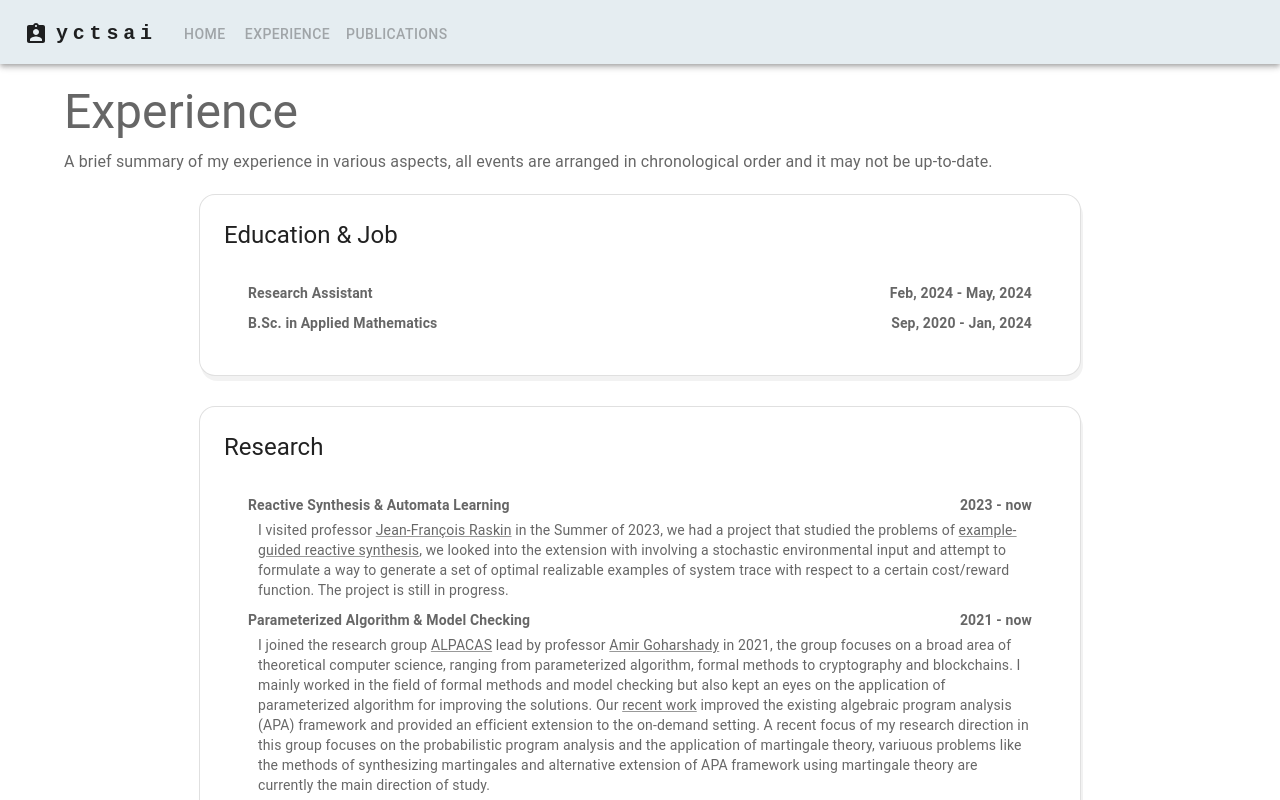
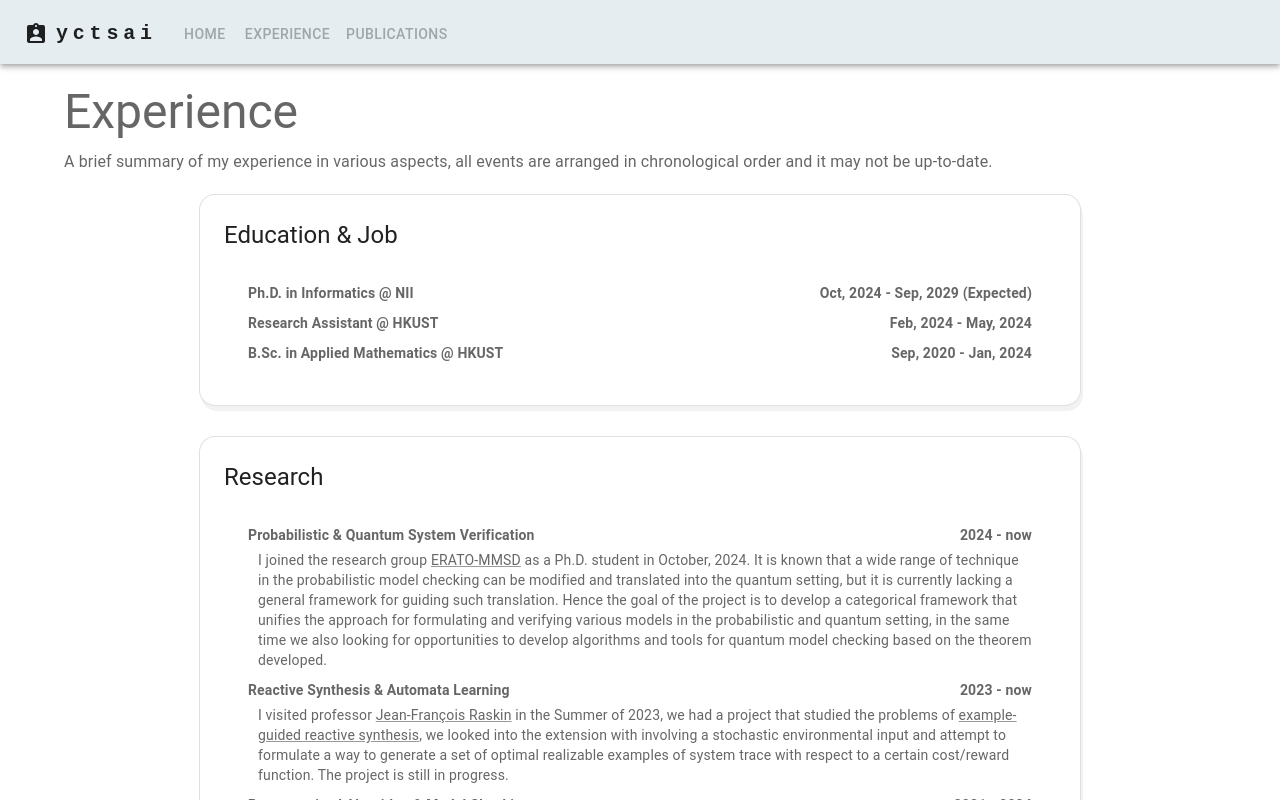
Before and after one commit to yctsai2727/PersonalPage, a React (Create React App) app: page /Experience in a window 1280 px wide. Shown: the top 800 px of the page. Built offline with nearby package versions, Linux system fonts and the light colour scheme; the HTML template or start-up script is replaced by a standard one.

Commit message:
26/8/2024
Updated position at NII and info related, fixed the issue of photo overlay the text below in the home page.

```diff
--- a/package.json
+++ b/package.json
@@ -26,7 +26,7 @@
     "web-vitals": "^2.1.4"
   },
   "scripts": {
-    "start": "HTTPS=true react-scripts start",
+    "start": "set HTTPS=true & react-scripts start",
     "build": "react-scripts build",
     "test": "react-scripts test",
     "eject": "react-scripts eject"
--- a/src/Main/Home.tsx
+++ b/src/Main/Home.tsx
@@ -28,13 +28,13 @@ export default function Home () {
                     />
         <CardContent>
         <Typography variant="body2" color="text.secondary" display="inline" align="left" sx={{"flex-wrap":"wrap"}}>
-        My name is Yun Chen Tsai (蔡昀宸), aka Vincent. I was born in Taiwan and had most of my study in Hong Kong. I graduated from&nbsp;<Link href="https://hkust.edu.hk/" color="text.secondary" display="inline">Hong Kong University of Science and Technology (HKUST)</Link>&nbsp;in January, 2024 and currently appointed as a research assistant at HKUST.
+        My name is Yun Chen Tsai (蔡昀宸), aka Vincent. I was born in Taiwan and had most of my study in Hong Kong. I graduated from&nbsp;<Link href="https://hkust.edu.hk/" color="text.secondary" display="inline">Hong Kong University of Science and Technology (HKUST)</Link>&nbsp;in January, 2024 and started my Ph.D. study at <Link href="https://www.nii.ac.jp/graduate/" color="text.secondary" display="inline">National Institute of Informatics (NII)</Link>&nbsp;under the supervision of Prof. <Link href="https://group-mmm.org/~ichiro/index.html" color="text.secondary" display="inline">Ichiro Hasuo</Link>&nbsp;in October, 2024.
         </Typography>
         <Typography variant="body2" color="text.secondary" display="flex">
         &nbsp;
         </Typography>
         <Typography variant="body2" color="text.secondary" display="inline" align="left" sx={{"flex-wrap":"wrap"}}>
-          My research interest falls in the broad area of scientific computation and formal methods. The main focus of my research aim to utilize tools from diverse aspect of mathematics including but not limited to differential equations, optimization techniques, probability theory, algebraic method to develop novel frameworks and improve existing solutions on problems lying in fields like dynamical system, model checking and program synthesis. See my <Link href="/Experience" color="text.secondary" display="inline">experience</Link> and <Link href="/Publications" color="text.secondary" display="inline">publications</Link> pages for more details.
+          My research interest falls in the broad area of scientific computation and formal methods. The main focus of my research aim to utilize tools from diverse aspect of mathematics including but not limited to differential equations, optimization techniques, probability theory, algebraic method to develop novel frameworks and improve existing solutions on problems lying in fields like dynamical system, model checking and program synthesis. A recent focus is on the verification of probabilistic and quantum model. See my <Link href="/Experience" color="text.secondary" display="inline">experience</Link> and <Link href="/Publications" color="text.secondary" display="inline">publications</Link> pages for more details.
         </Typography>
       </CardContent>
         </Card>
--- a/src/Main/Main.tsx
+++ b/src/Main/Main.tsx
@@ -10,23 +10,23 @@ import ContactPageOutlinedIcon from '@mui/icons-material/ContactPageOutlined';
 import InstagramIcon from '@mui/icons-material/Instagram';
 import FacebookIcon from '@mui/icons-material/Facebook';
 import data from '../job_exp.json'
-const style={
-    coverimagebox:{
+const style = {
+    coverimagebox: {
         backgroundImage: `linear-gradient(rgba(0, 0, 0, 0.5), rgba(0, 0, 0, 0.5)), url(${CoverImage})`,
         backgroundSize: '100% 16rem',
         backgroundRepeat: 'no-repeat',
-        height:"16rem"
+        height: "16rem"
     }
 }
-export default function Main (props:{child:ReactNode}) {
-    return(
-    <Box width="100%" minHeight="100vh" sx={{backgroundColor:"#F2F6F8"}}>
-    <Box display='flex' justifyContent="space-evenly">
+export default function Main(props: { child: ReactNode }) {
+    return (
+        <Box width="100%" minHeight="100vh" sx={{ backgroundColor: "#F2F6F8" }}>
+            <Box display='flex' justifyContent="space-evenly" paddingBottom="20pt">
                 <Box position="relative" height="100%" width="100%" sx={style.coverimagebox}>
                     <Box width="100%" position="relative" top="35%" display="flex" alignItems="center" flexDirection="column">
                         <Typography fontFamily="Bradley Hand" color="white">Yun Chen Tsai</Typography>
                         <Typography fontFamily="Bradley Hand" color="white">Theoretical Computer Scientist & Mathematician</Typography>
-        <Typography fontFamily="Bradley Hand" color="white">Research Assistant@HKUST</Typography>
+                        <Typography fontFamily="Bradley Hand" color="white">Ph.D. & Research Assistant@NII</Typography>
                         <Box display="flex" color="white">
                             <IconButton aria-label="Email" color="inherit" href="mailto:yctsai@connect.ust.hk">
                                 <EmailIcon />
@@ -38,18 +38,12 @@ export default function Main (props:{child:ReactNode}) {
                                 <ContactPageOutlinedIcon />
                             </IconButton>
                         </Box>
-        {/* <IconButton aria-label="Instagram" color="inherit" href="https://www.instagram.com/samlcw0203/">
-             <InstagramIcon />
-        </IconButton>
-        <IconButton aria-label="Facebook" color="inherit" href="https://www.facebook.com/samleung26070728/">
-             <FacebookIcon />
-        </IconButton> */}
                     </Box>
                     <Box height="100%" width="100%">
-        <Box  height="100%"  display="flex" justifyContent="space-evenly" alignItems="center" flexDirection="column">
+                        <Box height="100%" display="flex" justifyContent="space-evenly" alignItems="center" flexDirection="column">
 
-        <Box  mt={"8rem"} >
-        <Avatar sx={{ width: '180px', height: '180px' , backgroundColor:"#FFFFFF"}}>
+                            <Box mt={"8rem"} >
+                                <Avatar sx={{ width: '180px', height: '180px', backgroundColor: "#FFFFFF" }}>
                                     <Avatar
                                         alt="Tasi Yun Chen"
                                         src={Myimage}
--- a/src/experience.json
+++ b/src/experience.json
@@ -1,20 +1,27 @@
 {
     "Education & Job":{
-        "Research Assistant":{
+        "Ph.D. in Informatics @ NII":{
+            "year":"Oct, 2024 - Sep, 2029   (Expected)"
+        },
+        "Research Assistant @ HKUST":{
             "year":"Feb, 2024 - May, 2024"
         },
-        "B.Sc. in Applied Mathematics":{
+        "B.Sc. in Applied Mathematics @ HKUST":{
             "year":"Sep, 2020 - Jan, 2024"
         }
     },
     "Research":{
+        "Probabilistic & Quantum System Verification":{
+            "year":"2024 - now",
+            "description":"I joined the research group #h{https://group-mmm.org/eratommsd/}{ERATO-MMSD} as a Ph.D. student in October, 2024. It is known that a wide range of technique in the probabilistic model checking can be modified and translated into the quantum setting, but it is currently lacking a general framework for guiding such translation. Hence the goal of the project is to develop a categorical framework that unifies the approach for formulating and verifying various models in the probabilistic and quantum setting, in the same time we also looking for opportunities to develop algorithms and tools for quantum model checking based on the theorem developed."
+        },
         "Reactive Synthesis & Automata Learning":{
             "year":"2023 - now",
             "description":"I visited professor #h{https://verif.ulb.ac.be/jfr/}{Jean-François Raskin} in the Summer of 2023, we had a project that studied the problems of #h{https://link.springer.com/chapter/10.1007/978-3-031-30820-8_20}{example-guided reactive synthesis}, we looked into the extension with involving a stochastic environmental input and attempt to formulate a way to generate a set of optimal realizable examples of system trace with respect to a certain cost/reward function. The project is still in progress."
         },
         "Parameterized Algorithm & Model Checking":{
-            "year":"2021 - now",
-            "description":"I joined the research group #h{https://amir.goharshady.com/alpacas-research-group}{ALPACAS} lead by professor #h{https://amir.goharshady.com/home}{Amir Goharshady} in 2021, the group focuses on a broad area of theoretical computer science, ranging from parameterized algorithm, formal methods to cryptography and blockchains. I mainly worked in the field of formal methods and model checking but also kept an eyes on the application of parameterized algorithm for improving the solutions. Our #h{https://dl.acm.org/doi/10.1145/3622868}{recent work} improved the existing algebraic program analysis (APA) framework and provided an efficient extension to the on-demand setting. A recent focus of my research direction in this group focuses on the probabilistic program analysis and the application of martingale theory, variuous problems like the methods of synthesizing martingales and alternative extension of APA framework using martingale theory are currently the main direction of study."
+            "year":"2021 - 2024",
+            "description":"I joined the research group #h{https://amir.goharshady.com/alpacas-research-group}{ALPACAS} lead by professor #h{https://amir.goharshady.com/home}{Amir Goharshady} in 2021, the group focuses on a broad area of theoretical computer science, ranging from parameterized algorithm, formal methods to cryptography and blockchains. I mainly worked in the field of formal methods and model checking but also kept an eyes on the application of parameterized algorithm for improving the solutions. Our #h{https://dl.acm.org/doi/10.1145/3622868}{recent work} improved the existing algebraic program analysis (APA) framework and provided an efficient extension to the on-demand setting."
         },
         "Computational Fluid Dynamics & Dynamical Systems":{
             "year":"2020 - now",
```
Also changed, not shown: 1 other file (tests, documents, lock files or other folders). Lines whose indentation alone changed are shown as unchanged.
